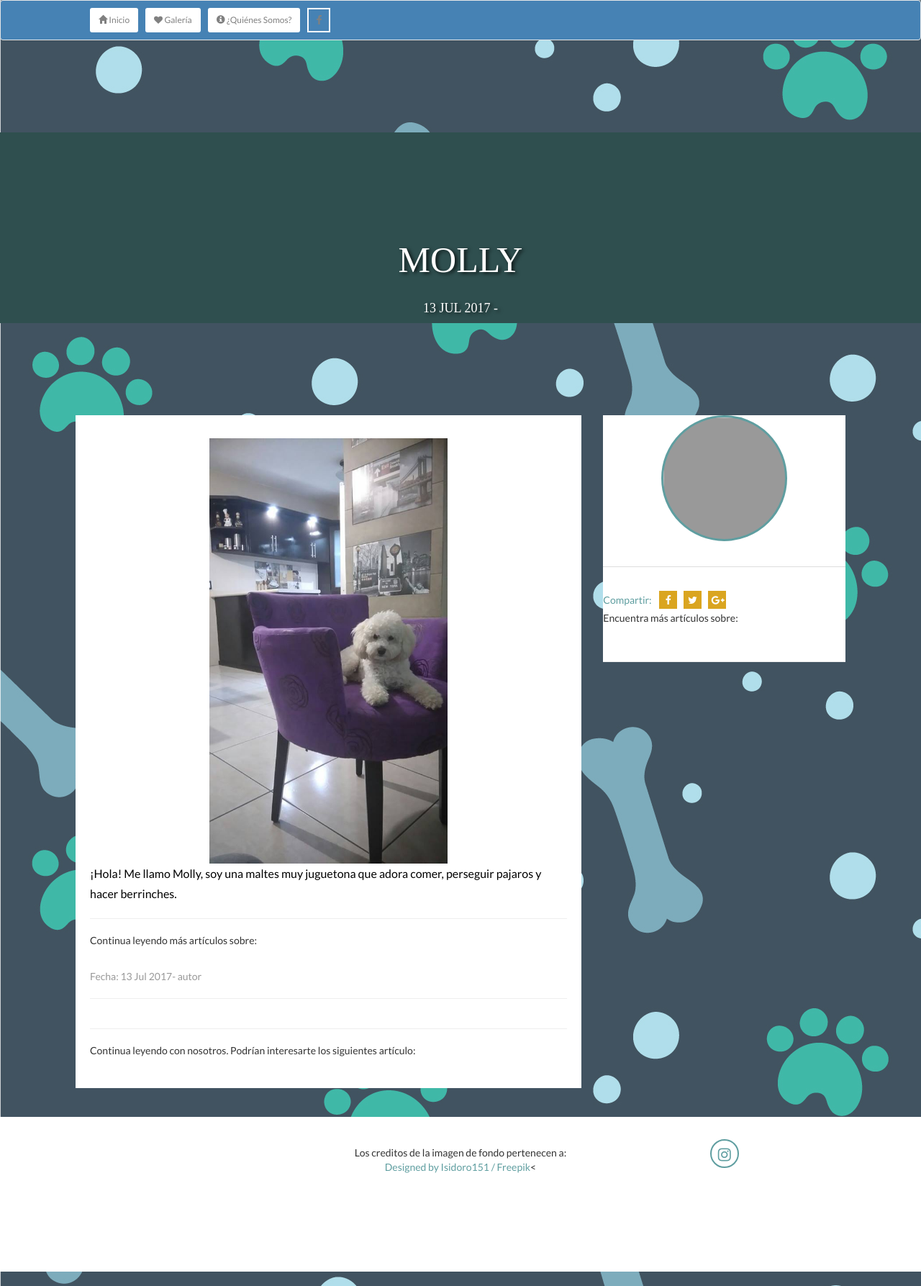
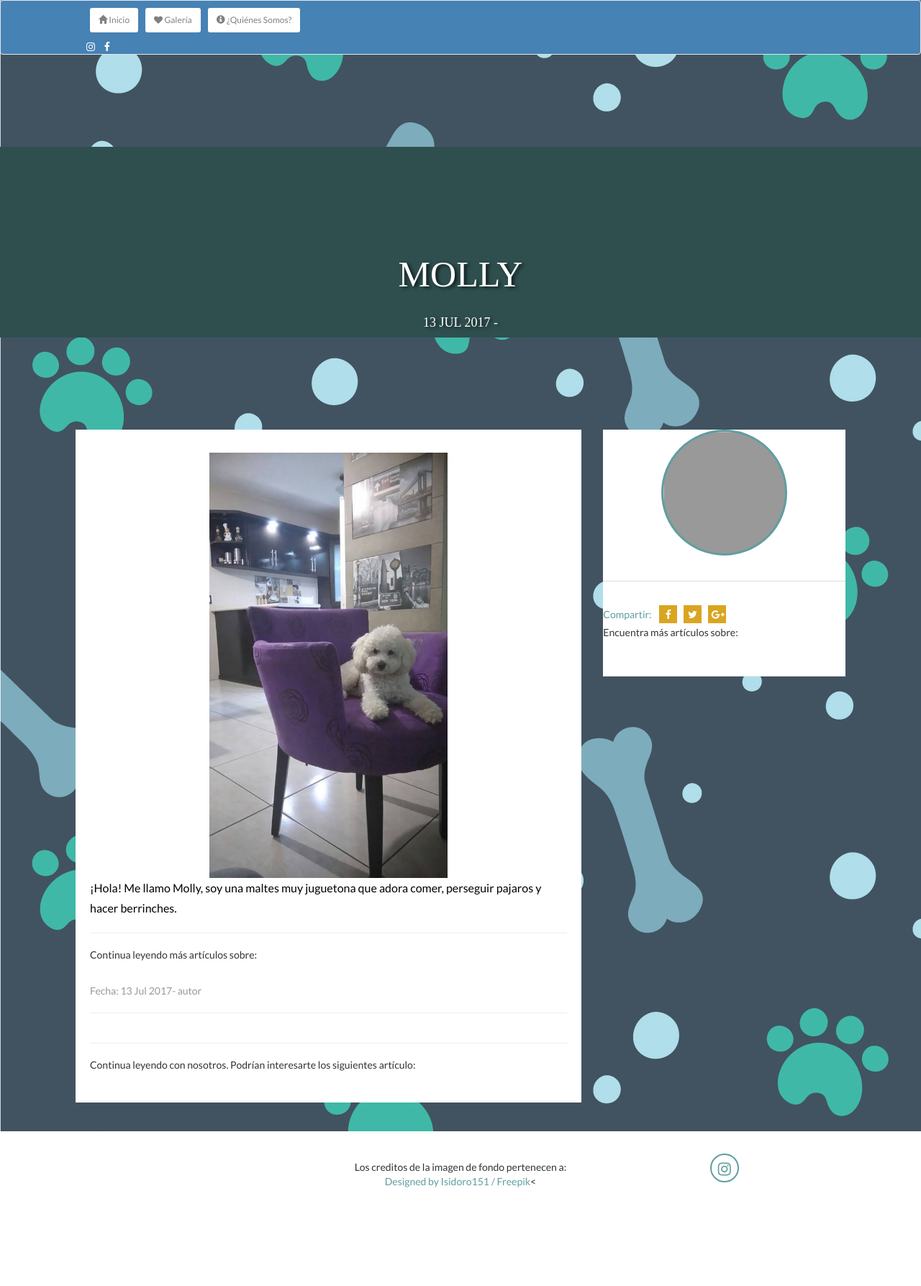
Before and after one commit to ColitasACasaAC/ColitasACasaAC.github.io, a Jekyll site: the page built from _posts/2017-07-13-Molly.md, in a window 1280 px wide. Shown: the whole page at 72% size. Built offline with Jekyll 4.4.1, drawn with Linux system fonts in a browser that asks for light colours; nearby versions of some CDN libraries; some web fonts are replaced; comment, search, counter and statistics services are not loaded.

Commit message:
Fixing social media buttons

```diff
--- a/_layouts/default.html
+++ b/_layouts/default.html
@@ -39,7 +39,10 @@
                     <li>
                         <a href="/acerca" title="¿Quienes somos?" class="btn btn-xs btn-default"><span class="glyphicon glyphicon-info-sign"></span> ¿Quiénes Somos?</a>
                     </li>
-                    <li style="float:right"><a href="https://www.facebook.com/Colitas-a-Casa-1647761881909917/" title="Facebook"><i class="fa fa-facebook"></i></a></li>
+                    <ul class="list-inline list-footer-social">
+                        <li><a href="https://www.instagram.com/" title="Instagram"><i class="fa fa-instagram"></i></a></li>
+                        <li><a href="https://www.facebook.com/Colitas-a-Casa-1647761881909917/" title="Facebook"><i class="fa fa-facebook"></i></a></li>
+                    </ul>
                 </ul>
             </div>
         </div>
```
